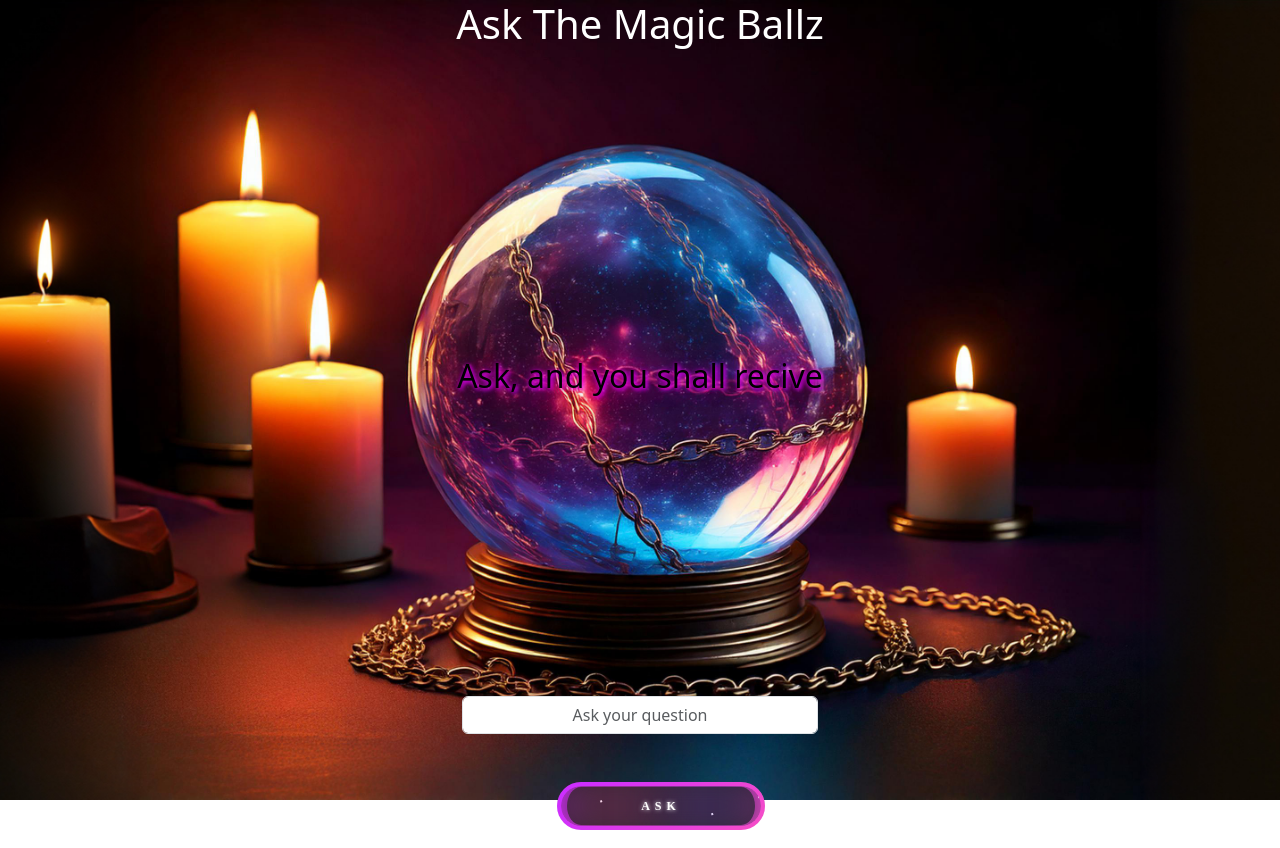
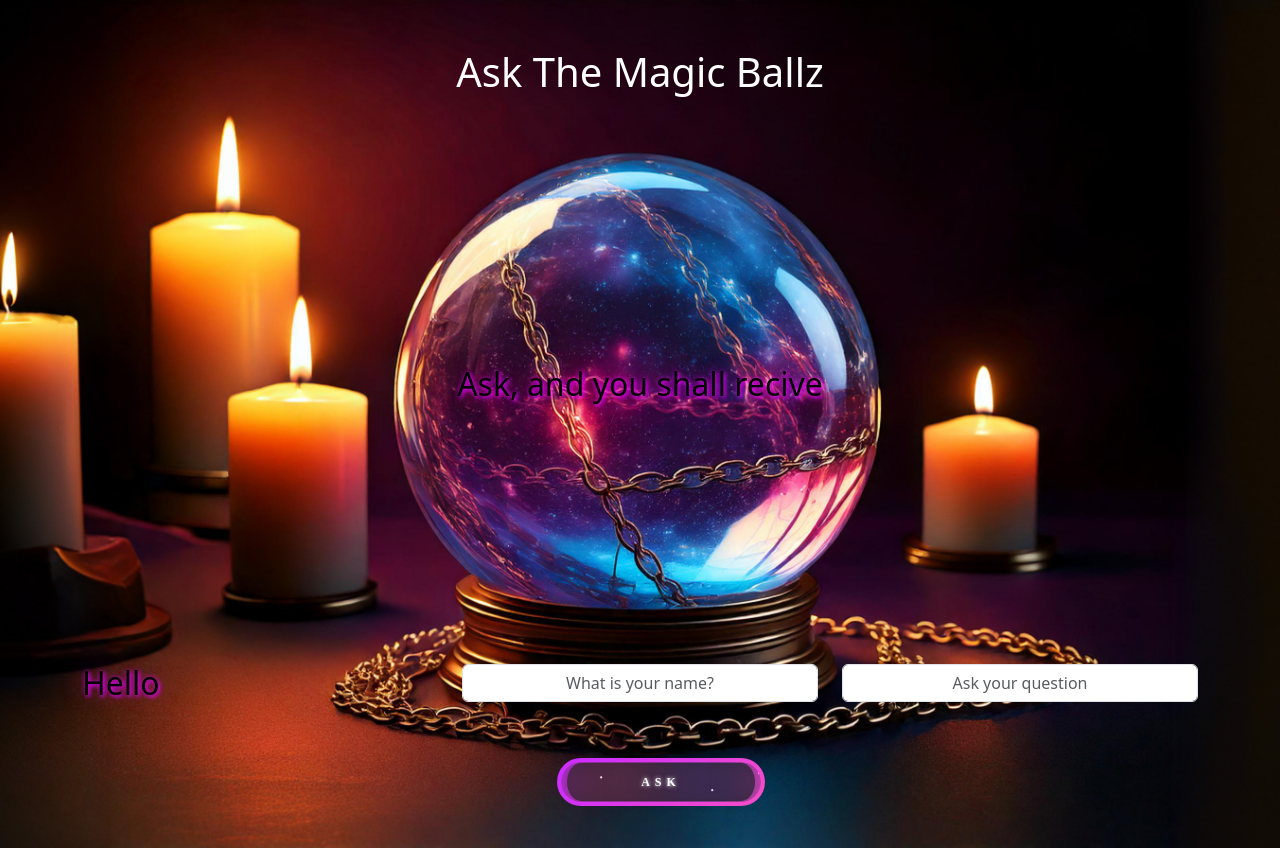
Before and after one commit to Lukerogan/magic8-ball, a plain HTML site: page index.html in a window 1280 px wide. Drawn offline with nearby package versions, Linux system fonts and the light colour scheme; a web font is replaced by a local one.

Commit message:
weird stuff happenin

```diff
--- a/css/styles.css
+++ b/css/styles.css
@@ -14,7 +14,7 @@ body{
         font-size:xx-large;
 }
 .d-flex{
-    height: 80vh;
+    height: 70vh;
     margin: 0;
 }
 
--- a/index.html
+++ b/index.html
@@ -1,20 +1,23 @@
 <!doctype html>
 <html lang="en">
+
 <head>
   <meta charset="utf-8">
   <meta name="viewport" content="width=device-width, initial-scale=1">
   <title>Magic</title>
-    <link href="https://cdn.jsdelivr.net/npm/bootstrap@5.3.3/dist/css/bootstrap.min.css" rel="stylesheet" integrity="sha384-QWTKZyjpPEjISv5WaRU9OFeRpok6YctnYmDr5pNlyT2bRjXh0JMhjY6hW+ALEwIH" crossorigin="anonymous">
+  <link href="https://cdn.jsdelivr.net/npm/bootstrap@5.3.3/dist/css/bootstrap.min.css" rel="stylesheet"
+    integrity="sha384-QWTKZyjpPEjISv5WaRU9OFeRpok6YctnYmDr5pNlyT2bRjXh0JMhjY6hW+ALEwIH" crossorigin="anonymous">
   <link rel="stylesheet" href="css/styles.css">
   <link rel="preconnect" href="https://fonts.googleapis.com">
   <link rel="preconnect" href="https://fonts.gstatic.com" crossorigin>
   <link href="https://fonts.googleapis.com/css2?family=New+Rocker&display=swap" rel="stylesheet">
 </head>
+
 <body class="background img-fluid">
   <div class="container">
-
+    <div class="mt-5">
       <h1 class="text-center">Ask The Magic Ballz</h1>
-
+    </div>
     <div class="row">
       <div id="eightBallOutput" class="d-flex justify-content-center align-items-center highlight-text">
         Ask, and you shall recive <!--this is the output of the magic 8 ball-->
@@ -22,9 +25,11 @@
     </div>
 
     <div class="row mb-5">
-  <div class="col"></div>
-  <div class="col"><input id="userQuestion" class="form-control text-center" type="text" placeholder="Ask your question"></div> <!--this is where the users question goes -->
-  <div class="col"></div>
+      <div class="col"><h1 id="Greeting" class='highlight-text'>Hello</h1></div>
+      <div class="col"><input id="userName" class="form-control text-center" type="text" placeholder="What is your name?"></div>
+      <div class="col"><input id="userQuestion" class="form-control text-center" type="text"
+          placeholder="Ask your question"></div> <!--this is where the users question goes -->
+
     </div>
 
     <div class="row text-center justify-content-center">
@@ -47,8 +52,11 @@
 
   </div>
   <script src="js/js.js"></script>
-    <script src="https://cdn.jsdelivr.net/npm/bootstrap@5.3.3/dist/js/bootstrap.bundle.min.js" integrity="sha384-YvpcrYf0tY3lHB60NNkmXc5s9fDVZLESaAA55NDzOxhy9GkcIdslK1eN7N6jIeHz" crossorigin="anonymous"></script>
+  <script src="https://cdn.jsdelivr.net/npm/bootstrap@5.3.3/dist/js/bootstrap.bundle.min.js"
+    integrity="sha384-YvpcrYf0tY3lHB60NNkmXc5s9fDVZLESaAA55NDzOxhy9GkcIdslK1eN7N6jIeHz"
+    crossorigin="anonymous"></script>
 </body>
+
 </html>
 
 <!-- idk if last commit worked so im adding somethign and trying again -->
--- a/js/js.js
+++ b/js/js.js
@@ -33,7 +33,7 @@ console.log(userName ? `${userName} asks: ${userQuestion}` : `You ask: ${userQue
 const askButton = document.getElementById('askButton');
 const userQuestionInput = document.getElementById('userQuestion');
 const eightBallOutput = document.getElementById('eightBallOutput');
-
+const userNameInput = document.getElementById('userName').textContent
 
 const responses = [
   'It is certain',
@@ -60,3 +60,15 @@ const responses = [
     eightBallOutput.textContent = 'Please ask a question!';
   }
 });
+
+
+document.getElementById('userName').addEventListener("blur", (event) => {
+
+  if (1 != 5) {
+    console.log(`${userNameInput}`)
+    Greeting.textContent = `Hello ${document.getElementById('userName').textContent}!`
+  }
+  else {
+    Greeting.textContent = 'Hello!'
+  }
+});
```
Lines whose indentation alone changed are shown as unchanged.
